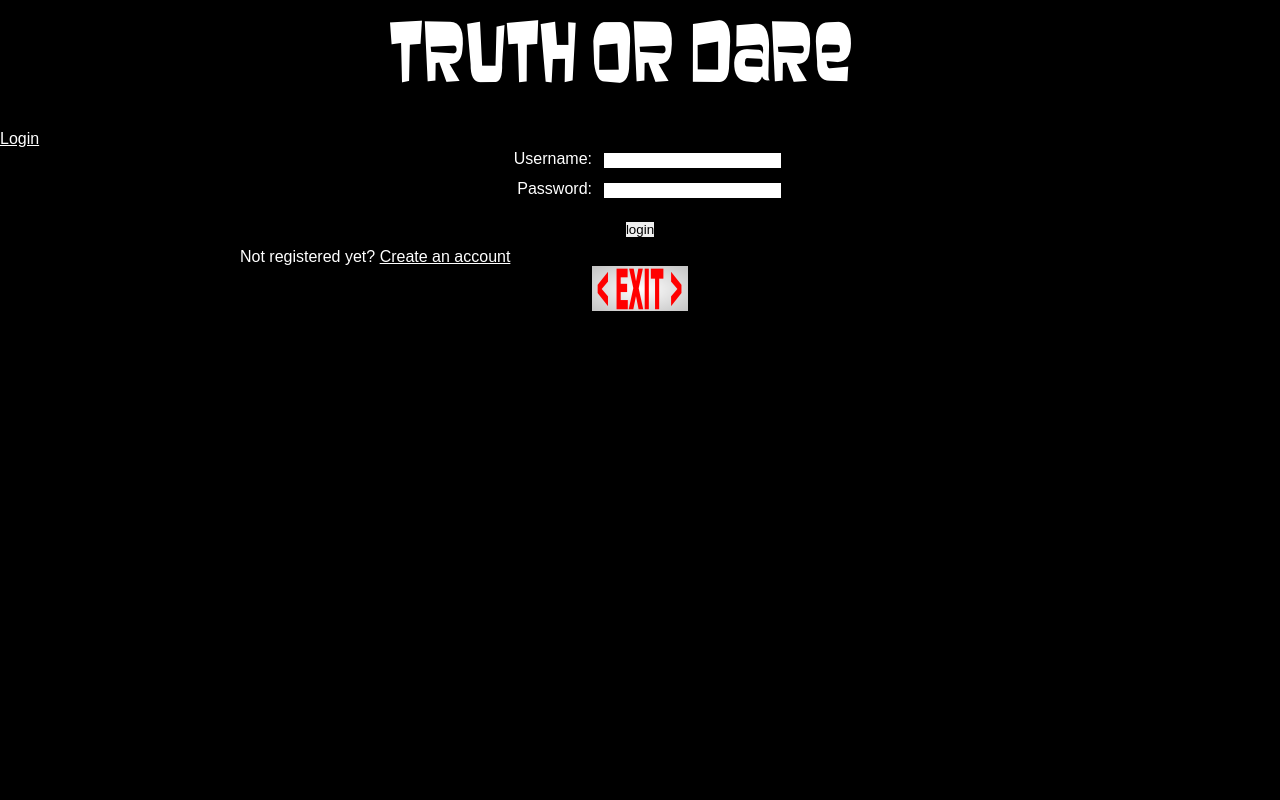
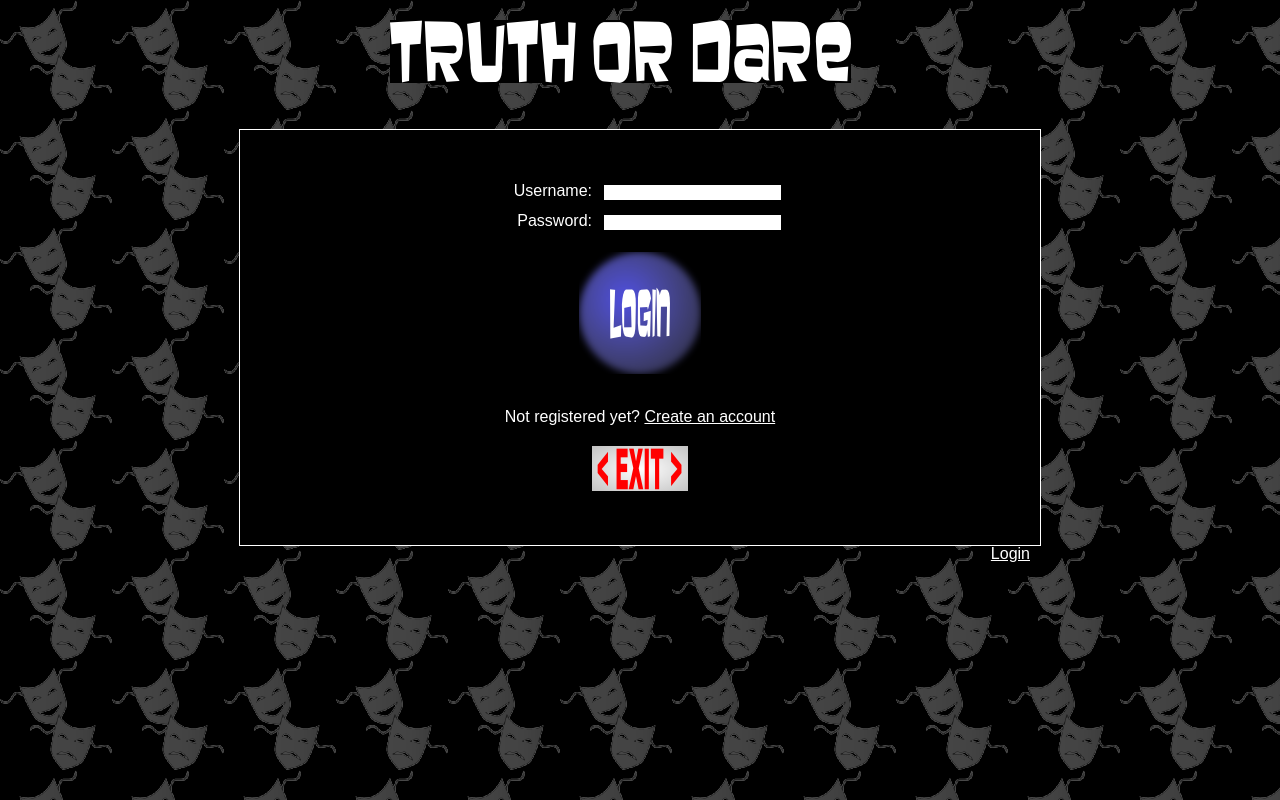
Before and after one commit to ckizer/tod, a Django app: template templates/registration/login.html in a window 1280 px wide. Run offline with Django 3.2, Linux system fonts and the light colour scheme; the template is opened without the code that fills it, so the values that code supplies are empty, except form fields; tables that the repository leaves empty hold one stand-in row (values such as "Sample post"); form fields are guessed from the names that the template uses.

Commit message:
added background image and images and style to login and register pages

```diff
--- a/media/css/site.css
+++ b/media/css/site.css
@@ -7,6 +7,7 @@ border: 0;
 
 body
 {
+		background-image: url("/media/images/masks.png");
 		background-color: black;
 		font-family: arial;
 		color: white;
@@ -16,8 +17,11 @@ body
 {
 		background-color: black;
 		width: 800px;
+		padding-bottom: 50px;
+		padding-top:50px;
 		margin: auto;
 		color: white;
+		outline: 1px solid white;
 }
 
 a
@@ -42,11 +46,18 @@ position: fixed;
 left: -1000px;
 }
 
+#authentication
+{
+text-align: right;
+margin-right: 250px;
+}
+
 #index_buttons
 {
 width: 600px;
+padding-top: 100px;
+padding-bottom: 100px;
 margin: auto;
-margin-top: 100px;
 }
 
 #index_create_game
@@ -100,7 +111,7 @@ padding: 20px;
 
 #create_prompt
 {
-width: 500px;
+width: 600px;
 padding-bottom: 50px;
 margin: auto;
 }
@@ -145,7 +156,7 @@ text-align: center;
 font-size: 30px;
 }
 
-#prompt_card, #game_detailn, #end_game
+#prompt_card, #game_detail, #end_game
 {
 background-image: url("/media/images/prompt_card.png");
 background-repeat: no-repeat;
@@ -290,3 +301,15 @@ margin-bottom: 10px;
 {
 margin-top: 6px;
 }
+
+#login_text
+{
+margin: 20px;
+text-align: center;
+}
+
+#register
+{
+text-align: center;
+margin: 50px;
+}
--- a/templates/base.html
+++ b/templates/base.html
@@ -13,16 +13,18 @@
 	  {% endblock header %}
 	</div>
 	</a>
+	<div id="content">
+	  {% block content %}
+	  {% endblock content %}
+	</div>
 	<div id="authentication">
 	  {% if user.is_authenticated %}
 	  <a href="/accounts/logout/">Logout</a> {{ user }}
 	  {% else %}
 	  <a href="/accounts/login/">Login</a>
 	  {% endif %}
-	<div id="content">
-	  {% block content %}
-	  {% endblock content %}
 	</div>
+
 <script type="text/javascript">
 var gaJsHost = (("https:" == document.location.protocol) ? "https://ssl." : "http://www.");
 document.write(unescape("%3Cscript src='" + gaJsHost + "google-analytics.com/ga.js' type='text/javascript'%3E%3C/script%3E"));
--- a/templates/registration/login.html
+++ b/templates/registration/login.html
@@ -14,11 +14,12 @@
   </table>
 </div>
 	<div class="button_dock">
-	  <input type="submit" value="login" />
+	  <input type="image" src="/media/images/login.png" alt="login" />
 	  <input type="hidden" name="next" value="{{ next }}" />
 	</div>
 </form>
+<div id="login_text">
 <p>Not registered yet?  <a href="/accounts/register/">Create an account</a></p>
-
+</div>
 {% include "exit.html" %}
 {% endblock %}
```
Also changed, not shown: templates/registration/register.html (+5 -3 lines), doc/begin_game.svg, doc/index.svg, media/images/login.png (added), media/images/masks.png (added), media/images/register.png (added).
